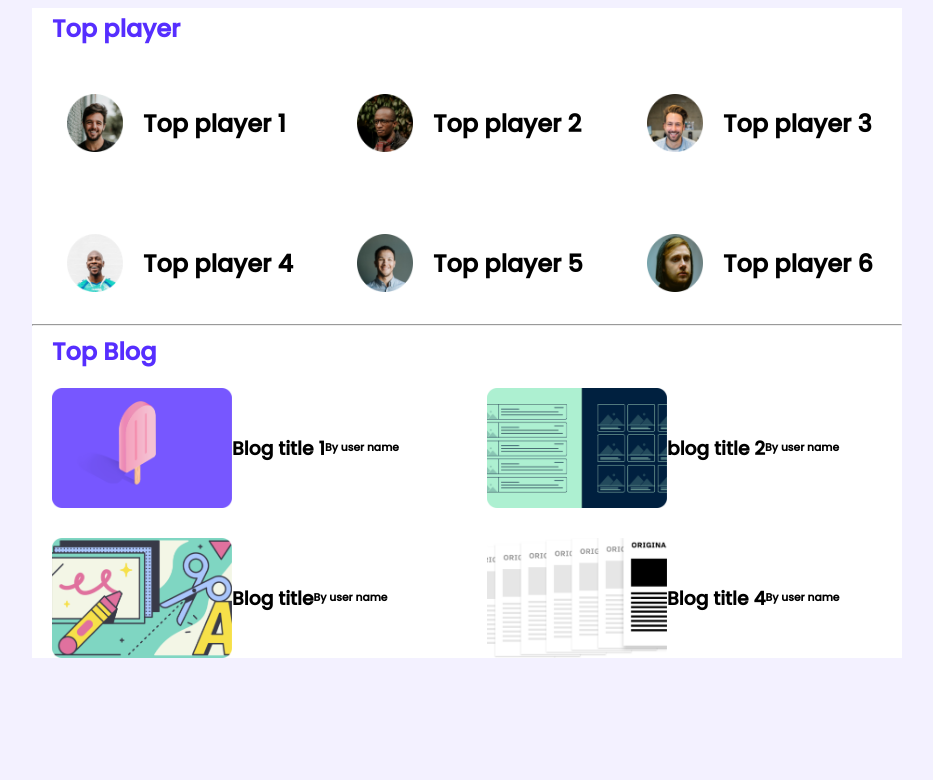
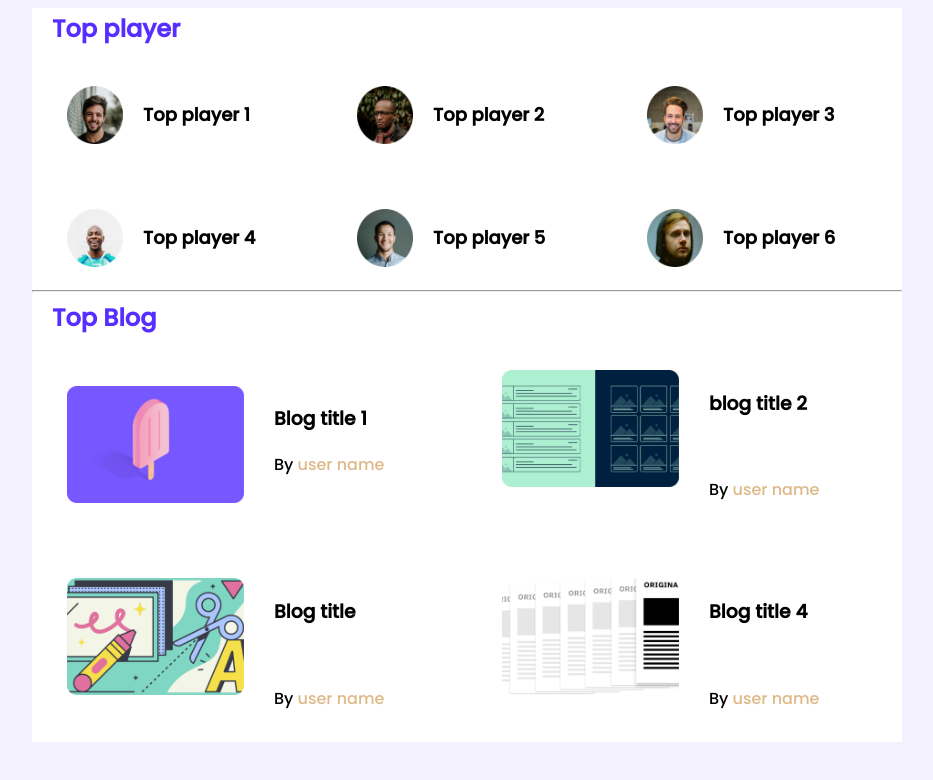
Before and after one commit to sharif02/landing-page, a plain HTML site: page index.html in a window 1280 px wide. Shown: the whole page, without its empty margins (173-1106 px from the left). Drawn offline with Linux system fonts and the light colour scheme.

Commit message:
code updated

```diff
--- a/index.html
+++ b/index.html
@@ -56,21 +56,33 @@
                 <h2 class="player-title">Top Blog</h2>
                 <div class="top-blog">
 
-                    <div class="blog"><img src="images/blogs/blog-1.png" alt="">
-                        <h3> Blog title 1</h3>
-                        <h6> By <span> user name</span></h6>
+                    <div class="blog">
+                        <img src="images/blogs/blog-1.png" alt="">
+                        <div class="blog-content">
+                            <h3 class="title-style"> Blog title 1</h3>
+                            <p class="title-style"> By <span class="span-style"> user name</span></p>
+                        </div>
                     </div>
-                    <div class="blog"><img src="images/blogs/blog-2.png" alt="">
-                        <h3> blog title 2</h3>
-                        <h6> By <span> user name</span></h6>
+                    <div class="blog">
+                        <img src="images/blogs/blog-2.png" alt="">
+                        <div class="blog-content">
+                            <h3 class="title-style"> blog title 2</h3><br>
+                            <p class="title-style"> By <span class="span-style"> user name</span></p>
+                        </div>
                     </div>
-                    <div class="blog"><img src="images/blogs/blog-3.png" alt="">
-                        <h3>Blog title</h3>
-                        <h6> By <span> user name</span></h6>
+                    <div class="blog">
+                        <img src="images/blogs/blog-3.png" alt="">
+                        <div class="blog-content">
+                            <h3 class="title-style">Blog title</h3><br>
+                            <p class="title-style"> By <span class="span-style"> user name</span></p>
+                        </div>
                     </div>
-                    <div class="blog"><img src="images/blogs/blog-4.png" alt="">
-                        <h3>Blog title 4</h3>
-                        <h6> By <span> user name</span></h6>
+                    <div class="blog">
+                        <img src="images/blogs/blog-4.png" alt="">
+                        <div class="blog-content">
+                            <h3 class="title-style">Blog title 4</h3><br>
+                            <p class="title-style"> By <span class="span-style"> user name</span></p>
+                        </div>
                     </div>
 
                 </div>
--- a/style.css
+++ b/style.css
@@ -36,8 +36,8 @@ main{
     display: flex;
     align-items: center;
     padding: 15px;
-   margin-top: 5px;
-   margin-left: 20px;
+    margin-top: 5px;
+    margin-left: 20px;
 }
 .player img{
     width: 56px;
@@ -45,6 +45,7 @@ main{
 }
 .player-name{
     margin-left :20px;
+    font-size: 18px;
 }
 /* blog style start  */
 .top-blog{
@@ -55,11 +56,22 @@ main{
 
 }
 .blog img{
-    width: 180px;
-    height: 120px;
+    width: 177px;
+    height: 117px;
 }
 .blog{
     display: flex;
-    align-items: center;
+    margin: 15px;
     padding-left: 20px;
 }
+.blog-content{
+    margin-left: 15px;
+}
+.title-style{
+    margin-left: 15px;
+    margin-top: 5pxs;
+
+}
+.span-style{
+    color: burlywood;
+}
```
